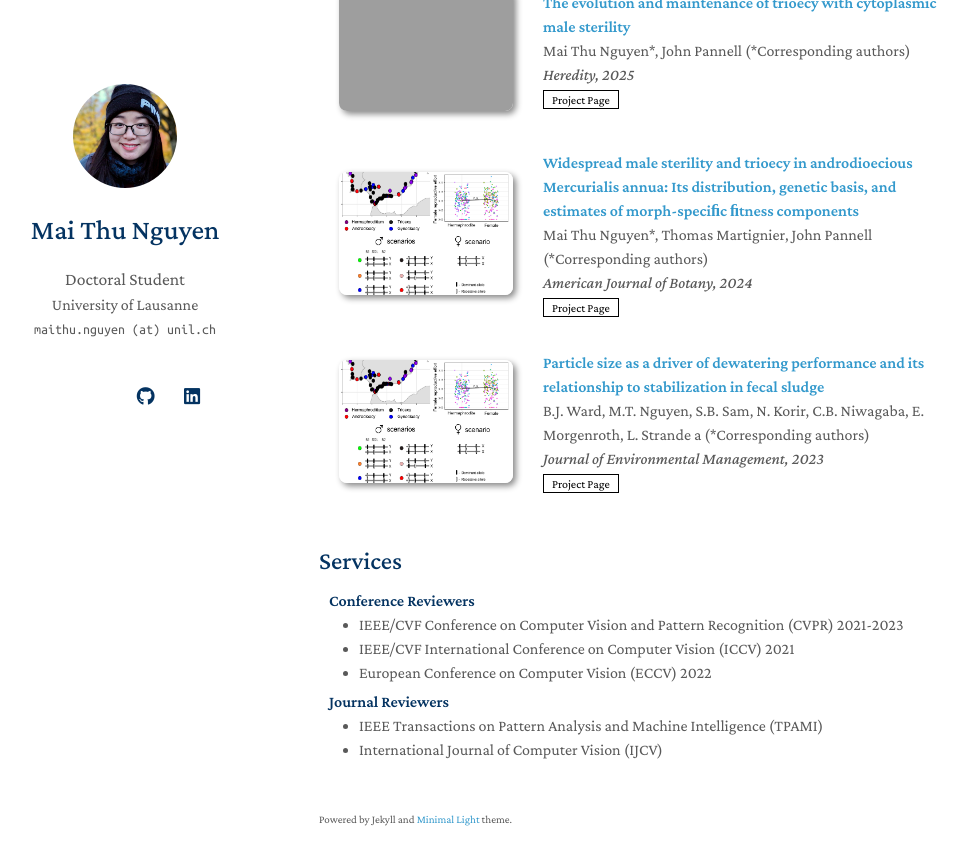
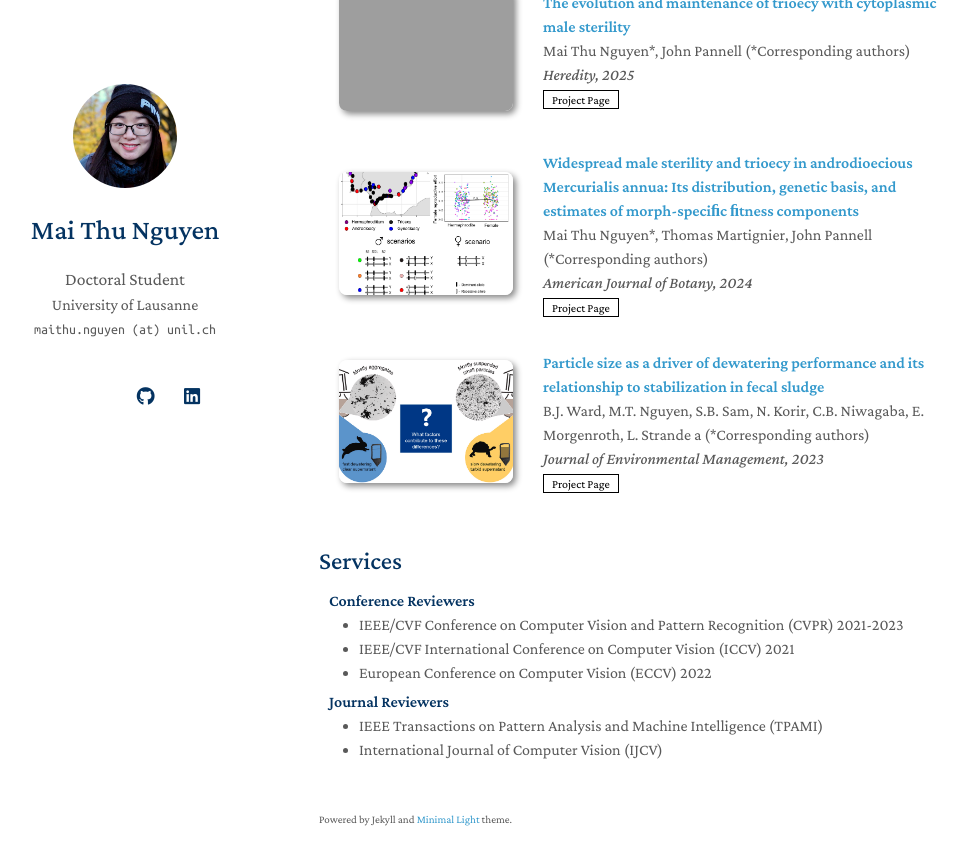
Before and after one commit to maithunguyen/maithunguyen.github.io, a Jekyll site: the page built from index.md, in a window 1280 px wide and 900 px high, scrolled down 1164 px. Shown: the top 865 px of the window, without its empty margins (151-1119 px from the left). Built offline with Jekyll 4.4.1, drawn with Linux system fonts in a browser that asks for light colours; nearby versions of some CDN libraries; a style sheet for code colours, icons or effects is not loaded; our own code applies the rules of GitHub Pages for plain Markdown files; grey boxes are pictures that could not be loaded.

Commit message:
Update publications.yml

```diff
--- a/_data/publications.yml
+++ b/_data/publications.yml
@@ -22,4 +22,4 @@ main:
     authors: B.J. Ward, M.T. Nguyen, S.B. Sam, N. Korir, C.B. Niwagaba, E. Morgenroth, L. Strande a (*Corresponding authors)
     conference: Journal of Environmental Management, 2023
     page: https://www.sciencedirect.com/science/article/pii/S030147972202374X
-    image: ./assets/img/fig0.png
+    image: ./assets/img/1-s2.0-S030147972202374X-ga1_lrg.jpg
```
